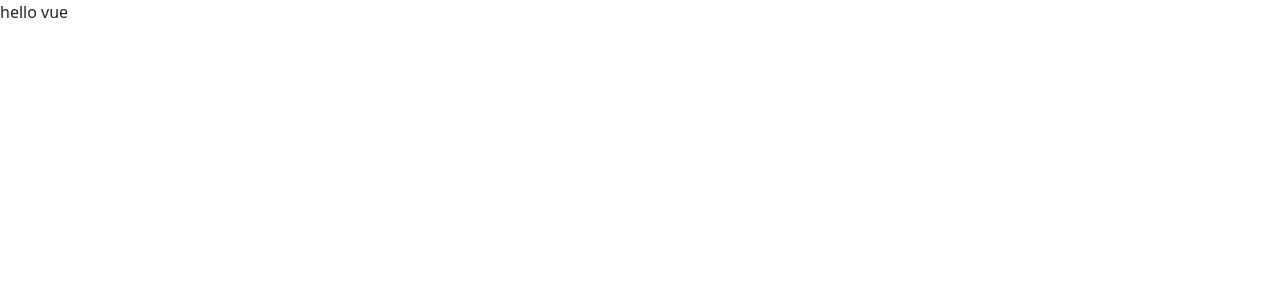
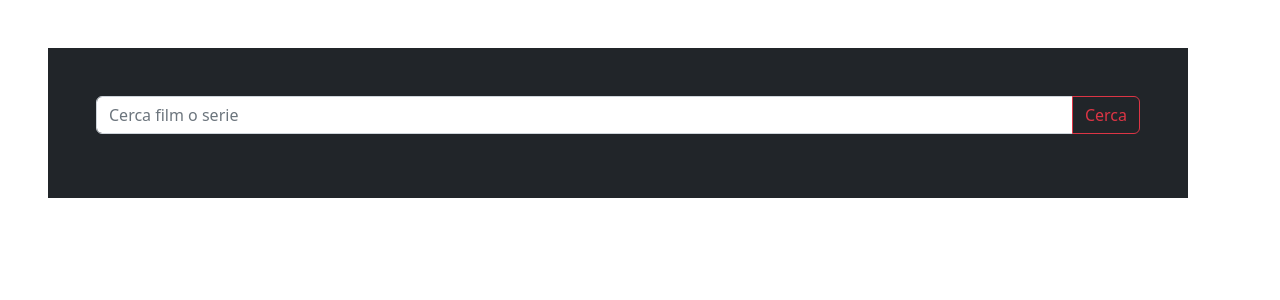
Before and after one commit to MarcoCalabretta1988/vite-boolflix, a Vue app: page / in a window 1280 px wide. Shown: the top 300 px of the page. Built offline with nearby package versions, Linux system fonts and the light colour scheme.

Commit message:
Add searc bar and stamp result to API call

```diff
--- a/package.json
+++ b/package.json
@@ -9,6 +9,7 @@
     "preview": "vite preview"
   },
   "dependencies": {
+    "axios": "^1.2.4",
     "bootstrap": "^5.2.3",
     "sass": "^1.57.1",
     "vue": "^3.2.45"
--- a/src/App.vue
+++ b/src/App.vue
@@ -1,12 +1,56 @@
 <script>
+import axios from 'axios';
+import { store } from './data/store'
+import { apiUri, apiKey } from './data'
+export default {
+  name: 'Boolflix',
+  data() {
+    return {
+      store,
+      searchTerm: ''
+    }
+  },
+  methods: {
+    fetchMovies(query) {
+      store.isLoading = true;
 
-export default {
+      const config = {
+        params: {
+          api_key: apiKey,
+          query,
+          language: 'it'
+        }
+
+      }
+
+      axios.get(`${apiUri}/search/movie`, config)
+        .then(res => { store.movies = res.data.results; })
+        .catch(error => { console.log(error) })
+        .then(() => { store.isLoading = false; });
+    },
+  }
 
 }
 </script>
 
 <template>
-  hello vue
+  <div class="container m-5 bg-dark p-5">
+
+    <div class="input-group mb-3">
+      <input type="text" class="form-control" placeholder="Cerca film o serie" v-model="searchTerm"
+        @keyup.enter="fetchMovies(searchTerm)">
+      <button class="btn btn-outline-danger" type="button" id="button-addon2"
+        @click="fetchMovies(searchTerm)">Cerca</button>
+    </div>
+
+    <ul class="list-group my-3 text-center" v-for="movie in store.movies" @key="movies.id">
+      <li class="list-group-item">Titolo: {{ movie.title }}</li>
+      <li class="list-group-item">Titolo Originale: {{ movie.original_title }}</li>
+      <li class="list-group-item">Lingua: {{ movie.original_language }}</li>
+      <li class="list-group-item">Voto: {{ movie.vote_average }}</li>
+      <li class="list-group-item">Trama: {{ movie.overview }}</li>
+    </ul>
+  </div>
 </template>
 
 <style lang="scss">
--- /dev/null
+++ b/src/data/index.js
@@ -0,0 +1,5 @@
+const apiUri = 'https://api.themoviedb.org/3'
+const apiKey = 'bd206be61283a37955712a7ae188a52f'
+
+
+export { apiUri, apiKey }
--- a/src/data/store.js
+++ b/src/data/store.js
@@ -1,7 +1,7 @@
 import { reactive } from "vue";
 
 export const store = reactive({
-    films: [],
+    movies: [],
     tvSeries: [],
     isLoading: null,
 
```
Also changed, not shown: 1 other file (tests, documents, lock files or other folders).
